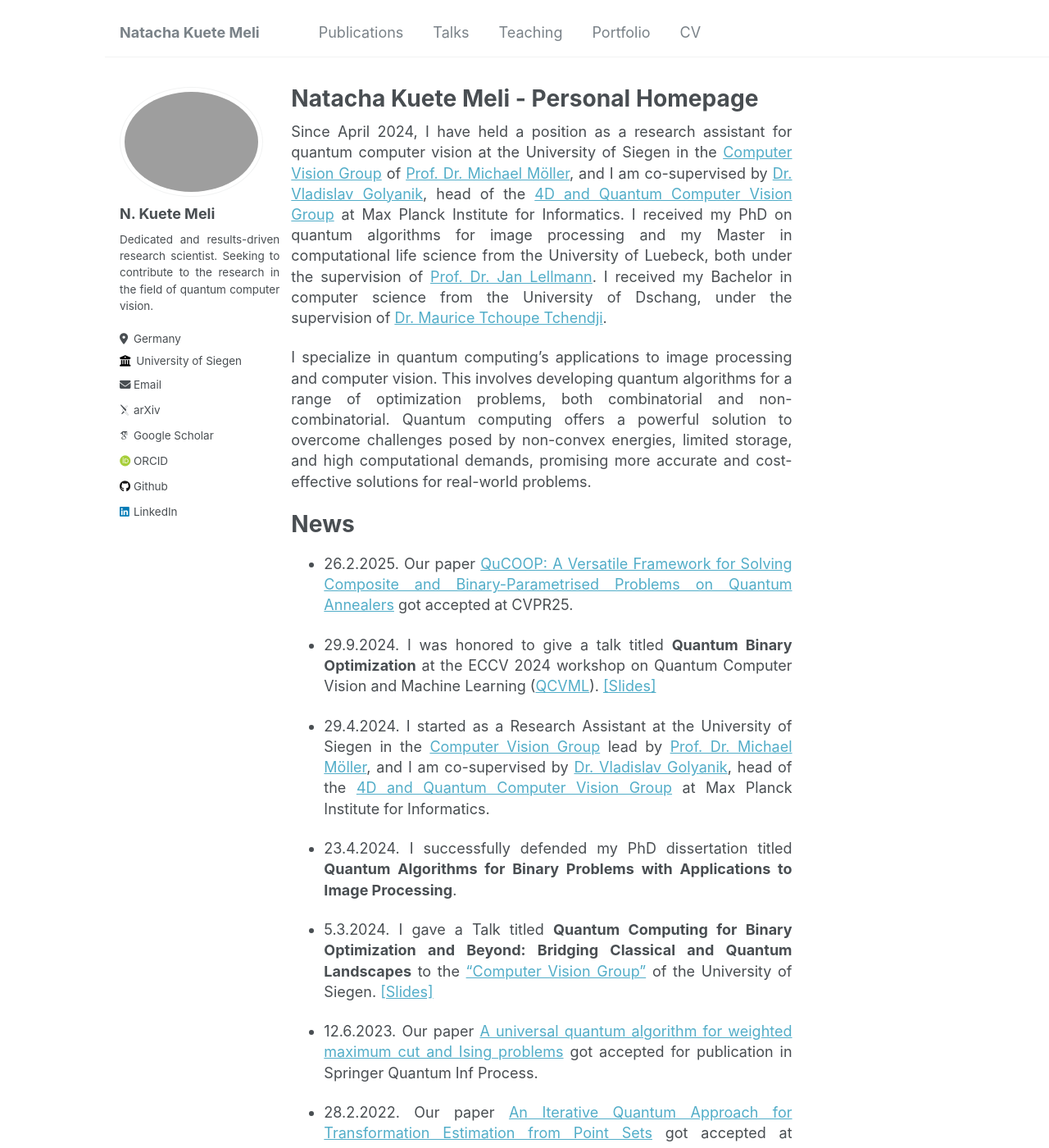
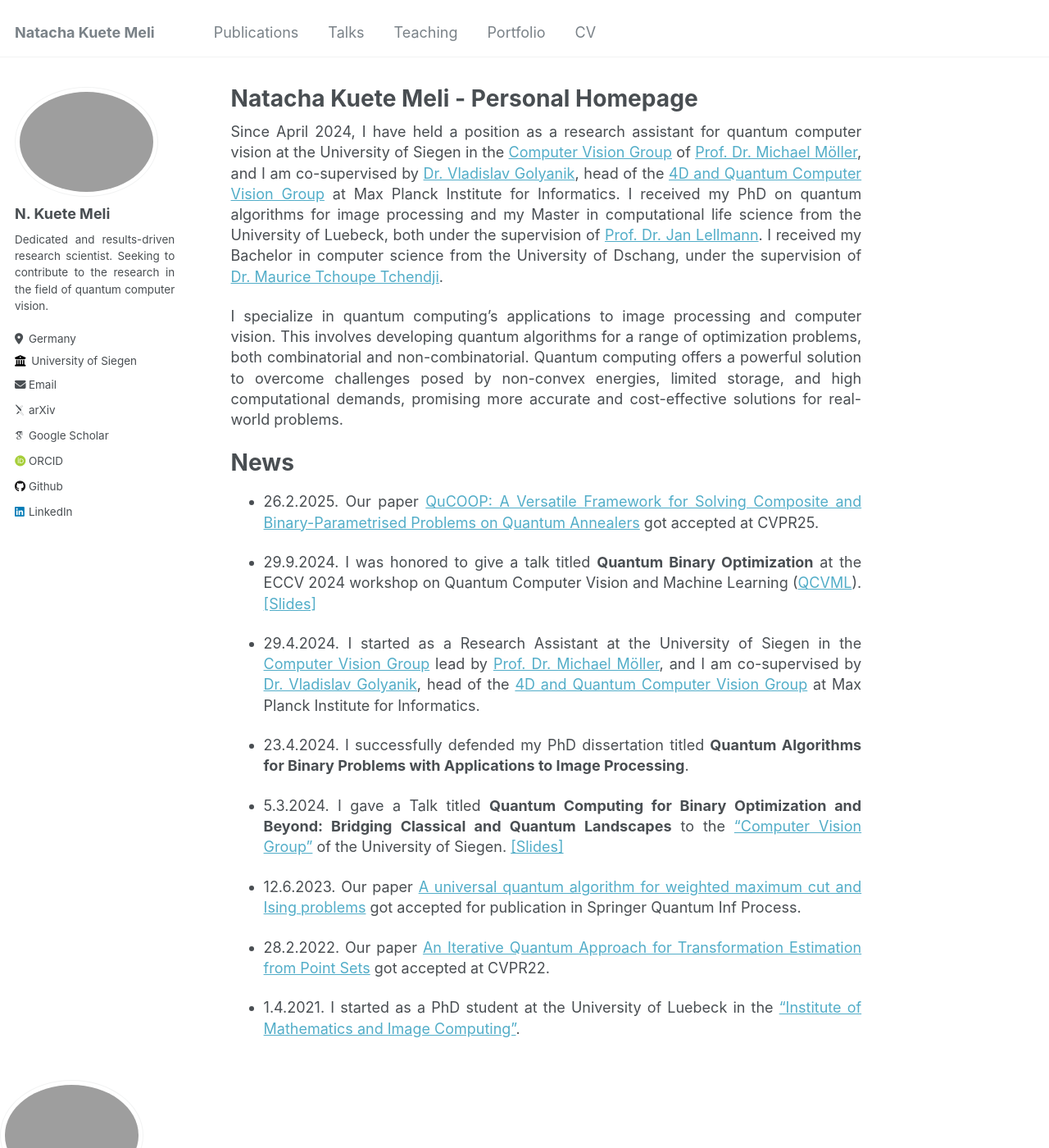
Before and after one commit to nkuetemeli/nkuetemeli.github.io, a Jekyll site: the page built from _pages/about.md, in a window 1280 px wide and 1400 px high. Shown: the whole window at 82% size. Built offline with Jekyll 4.4.1, drawn with Linux system fonts in a browser that asks for light colours; some web fonts are replaced; some of the changed text lies outside the part shown.

Commit message:
MyGit 1. Attempt

```diff
--- a/_layouts/default.html
+++ b/_layouts/default.html
@@ -13,7 +12,7 @@ author_profile: true
     <style>
       /* Universal styling for content formatting */
       body {
-        max-width: 80%; /* Constrain body content width to 60% */
+        max-width: 100%; /* Constrain body content width to 60% */
         margin: 0 auto; /* Center the content */
         text-align: justify; /* Justify all text */
         line-height: 1.4; /* Reduce line spacing */
@@ -28,6 +27,13 @@ author_profile: true
 
     {{ content }}
 
+    {% if page.author_profile %}
+      <div class="author-profile">
+        {% include author-profile.html %}
+      </div>
+    {% endif %}
+
+
     <div class="page__footer">
       <footer>
         {% include footer/custom.html %}
```
Also changed, not shown: other parts of _layouts/default.html (+0 -1 lines).
